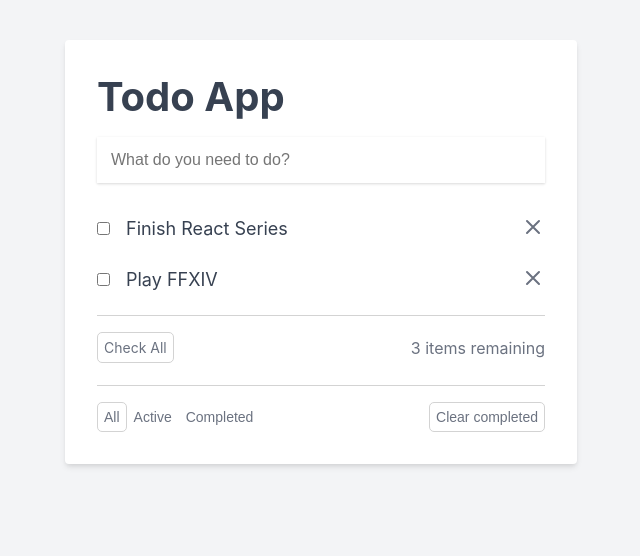
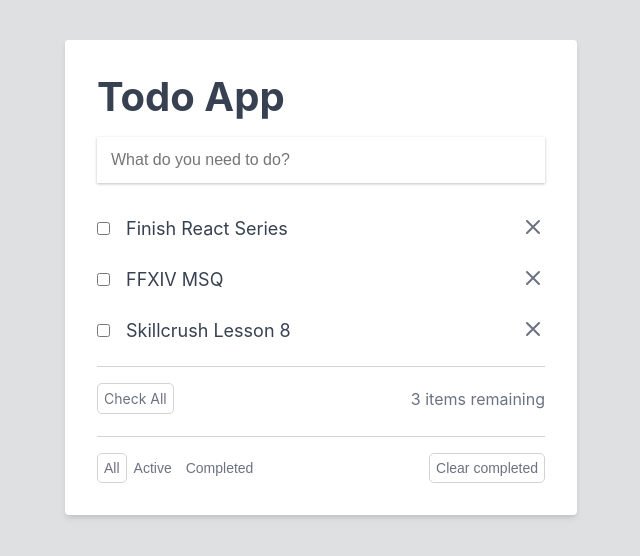
Before and after one commit to marykasp/todoapp-react-hooks, a React (Create React App) app: page / in a window 1280 px wide. Shown: the top 556 px of the page, without its empty margins (319-959 px from the left). Built offline with nearby package versions, Linux system fonts and the light colour scheme.

Commit message:
Make use of state by setting todos

```diff
--- a/src/App.css
+++ b/src/App.css
@@ -16,7 +16,7 @@ body {
 .todo-app-container {
   min-height: 100vh;
   padding: 10px;
-  background: #f3f4f6;
+  background: #dfe0e2;
 }
 
 .todo-app {
@@ -38,11 +38,11 @@ h2 {
 .todo-input {
   width: 100%;
   border: none;
-  box-shadow: 0 1px 3px 0 rgba(0, 0, 0, 0.1), 0 1px 2px 0 rgba(0, 0, 0, 0.06);
+  box-shadow: 0 1px 3px 0 rgba(0, 0, 0, 0.2), 0 1px 2px 0 rgba(0, 0, 0, 0.06);
   padding: 14px;
   font-size: 16px;
   margin-top: 16px;
-  background: transparent;
+  background: white;
   outline: none;
 }
 
@@ -73,7 +73,7 @@ h2 {
   margin-left: 8px;
   width: 100%;
   border: none;
-  box-shadow: 0 1px 3px 0 rgba(0, 0, 0, 0.1), 0 1px 2px 0 rgba(0, 0, 0, 0.06);
+  box-shadow: 0 1px 3px 0 rgba(0, 0, 0, 0.1), 0 1px 2px 0 rgba(0, 0, 0, 0.4);
   padding: 8px;
   font-size: 18px;
 }
--- a/src/App.js
+++ b/src/App.js
@@ -1,6 +1,26 @@
+import { useState } from "react";
 import "./App.css";
 
 function App() {
+  // set state - array destructing
+  const [todos, setTodos] = useState([
+    {
+      id: 1,
+      title: "Finish React Series",
+      isComplete: false,
+    },
+    {
+      id: 1,
+      title: "FFXIV MSQ",
+      isComplete: false,
+    },
+    {
+      id: 1,
+      title: "Skillcrush Lesson 8",
+      isComplete: false,
+    },
+  ]);
+
   return (
     <div className="todo-app-container">
       <div className="todo-app">
@@ -14,10 +34,13 @@ function App() {
         </form>
 
         <ul className="todo-list">
+          {/* iterate over the todo state */}
+          {todos.map((todo, index) => {
+            return (
               <li className="todo-item-container">
                 <div className="todo-item">
                   <input type="checkbox" />
-              <span className="todo-item-label">Finish React Series</span>
+                  <span className="todo-item-label">{todo.title}</span>
                 </div>
                 <button className="x-button">
                   <svg
@@ -35,27 +58,8 @@ function App() {
                   </svg>
                 </button>
               </li>
-          <li className="todo-item-container">
-            <div className="todo-item">
-              <input type="checkbox" />
-              <span className="todo-item-label">Play FFXIV</span>
-            </div>
-            <button className="x-button">
-              <svg
-                className="x-button-icon"
-                fill="none"
-                viewBox="0 0 24 24"
-                stroke="currentColor"
-              >
-                <path
-                  strokeLinecap="round"
-                  strokeLinejoin="round"
-                  strokeWidth={2}
-                  d="M6 18L18 6M6 6l12 12"
-                />
-              </svg>
-            </button>
-          </li>
+            );
+          })}
         </ul>
 
         <div className="check-all-container">
--- a/src/index.js
+++ b/src/index.js
@@ -2,6 +2,7 @@ import React from "react";
 import ReactDOM from "react-dom/client";
 import "./index.css";
 import App from "./App";
+// import AppClass from "./components/AppClass";
 
 const root = ReactDOM.createRoot(document.getElementById("root"));
 root.render(
```
Also changed, not shown: src/components/AppClass.jsx (added, +96 -0 lines). Lines whose indentation alone changed are shown as unchanged.
